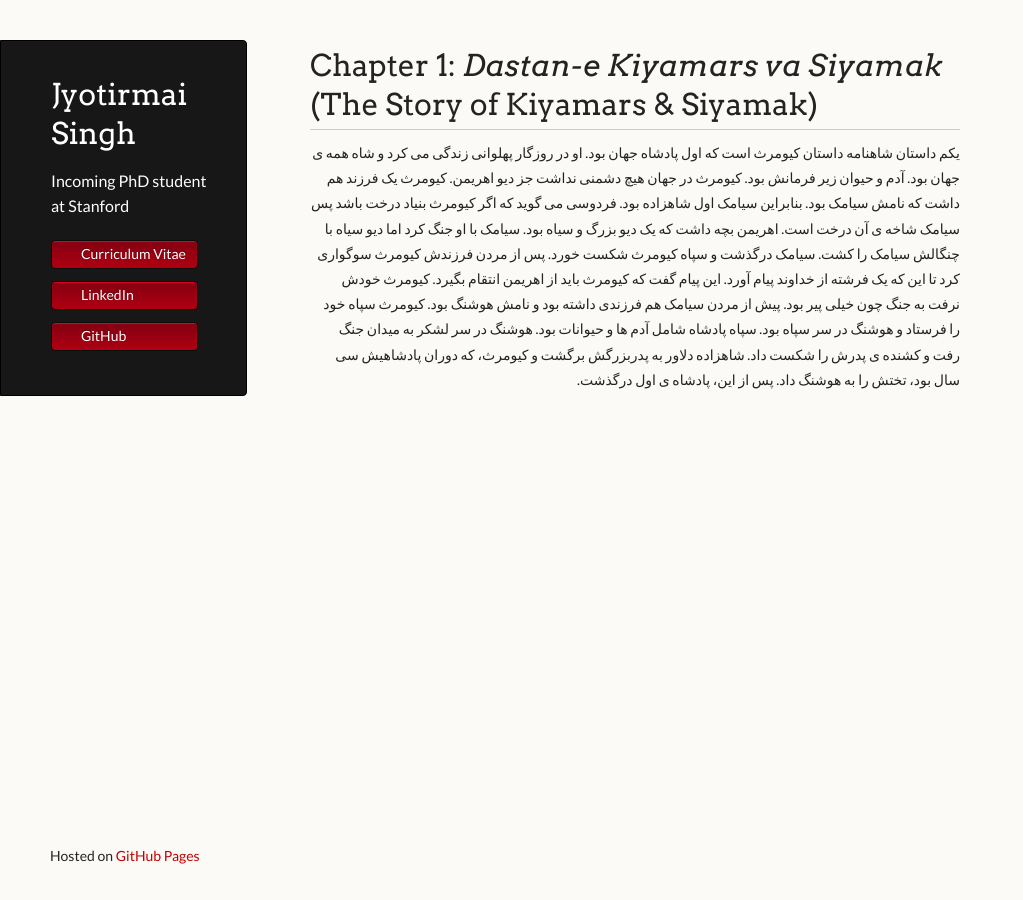
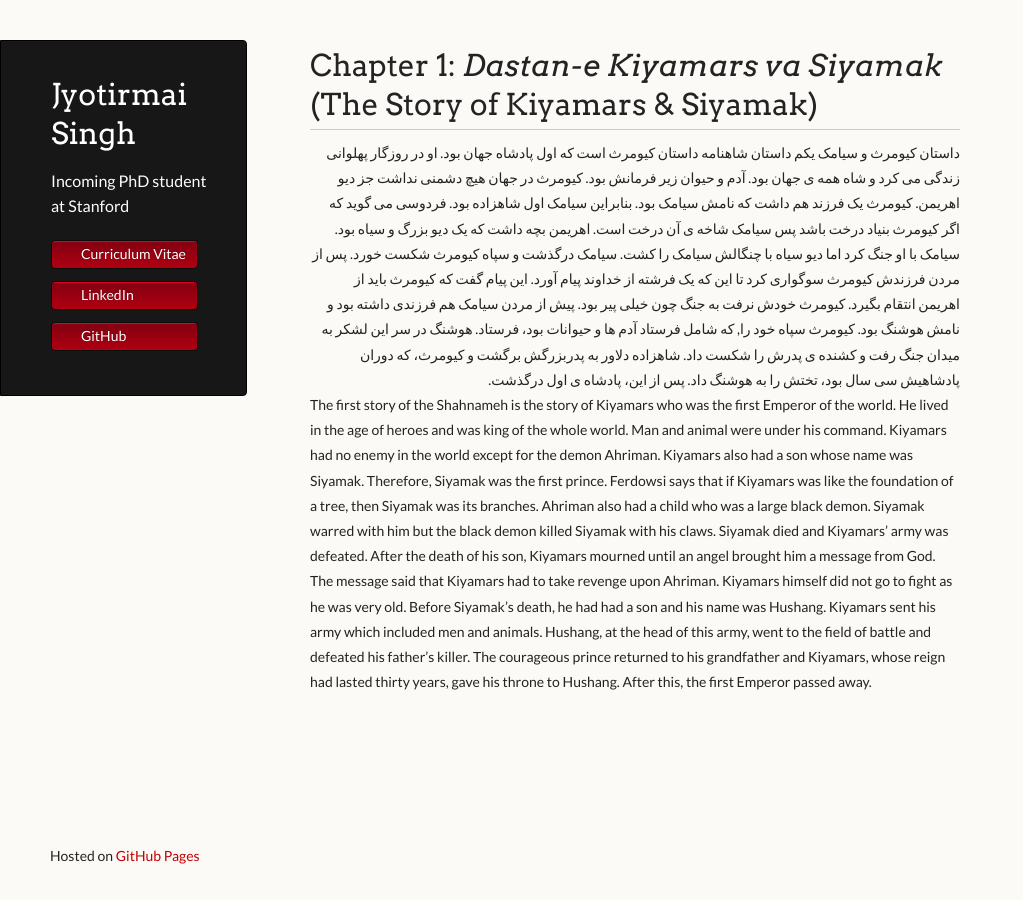
Before and after one commit to joe-singh/joe-singh.github.io, a Jekyll site: the page built from shahnameh/yekom.md, in a window 1280 px wide. Shown: the whole page, without its empty margins (0-1023 px from the left). Built offline with Jekyll 4.4.1, drawn with Linux system fonts in a browser that asks for light colours; our own code applies the rules of GitHub Pages for plain Markdown files.

Commit message:
fix error

```diff
--- a/shahnameh/yekom.md
+++ b/shahnameh/yekom.md
@@ -1,5 +1,10 @@
 # Chapter 1: *Dastan-e Kiyamars va Siyamak* (The Story of Kiyamars & Siyamak)
 
 <div dir="rtl">
-یکم داستان شاهنامه داستان کیومرث است که اول پادشاه جهان بود. او در روزگار پهلوانی زندگی می کرد و شاه همه ی جهان بود. آدم و حیوان زیر فرمانش بود. کیومرث در جهان هیچ دشمنی نداشت جز دیو اهریمن. کیومرث یک فرزند هم داشت که نامش سیامک بود. بنابراین سیامک اول شاهزاده بود. فردوسی می گوید که اگر کیومرث بنیاد درخت باشد پس سیامک شاخه ی آن درخت است. اهریمن بچه داشت که یک دیو بزرگ و سیاه بود. سیامک با او جنگ کرد اما دیو سیاه با چنگالش سیامک را کشت. سیامک درگذشت و سپاه کیومرث شکست خورد. پس از مردن فرزندش کیومرث سوگواری کرد تا این که یک فرشته از خداوند پیام آورد. این پیام گفت که کیومرث باید از اهریمن انتقام بگیرد. کیومرث خودش نرفت به جنگ چون خیلی پیر بود. پیش از مردن سیامک هم فرزندی داشته بود و نامش هوشنگ بود. کیومرث سپاه خود را فرستاد و هوشنگ  در سر سپاه بود. سپاه پادشاه شامل آدم ها و حیوانات بود. هوشنگ در سر لشکر به میدان جنگ رفت و کشنده ی پدرش را شکست داد. شاهزاده دلاور به پدربزرگش برگشت و کیومرث، که دوران پادشاهیش سی سال بود، تختش را به هوشنگ داد. پس از این، پادشاه ی اول درگذشت.
+داستان کیومرث و سیامک
+یکم داستان شاهنامه داستان کیومرث است که اول پادشاه جهان بود. او در روزگار پهلوانی زندگی می کرد و شاه همه ی جهان بود. آدم و حیوان زیر فرمانش بود. کیومرث در جهان هیچ دشمنی نداشت جز دیو اهریمن. کیومرث یک فرزند هم داشت که نامش سیامک بود. بنابراین سیامک اول شاهزاده بود. فردوسی می گوید که اگر کیومرث بنیاد درخت باشد پس سیامک شاخه ی آن درخت است. اهریمن بچه داشت که یک دیو بزرگ و سیاه بود. سیامک با او جنگ کرد اما دیو سیاه با چنگالش سیامک را کشت. سیامک درگذشت و سپاه کیومرث شکست خورد. پس از مردن فرزندش کیومرث سوگواری کرد تا این که یک فرشته از خداوند پیام آورد. این پیام گفت که کیومرث باید از اهریمن انتقام بگیرد. کیومرث خودش نرفت به جنگ چون خیلی پیر بود. پیش از مردن سیامک هم فرزندی داشته بود و نامش هوشنگ بود. کیومرث سپاه خود را, که شامل  فرستاد آدم ها و حیوانات بود، فرستاد. هوشنگ در سر این لشکر به میدان جنگ رفت و کشنده ی پدرش را شکست داد. شاهزاده دلاور به پدربزرگش برگشت و کیومرث، که دوران پادشاهیش
+سی سال بود، تختش را به هوشنگ داد. پس از این، پادشاه ی اول درگذشت.
 </div>
+<div>
+The first story of the Shahnameh is the story of Kiyamars who was the first Emperor of the world. He lived in the age of heroes and was king of the whole world. Man and animal were under his command. Kiyamars had no enemy in the world except for the demon Ahriman. Kiyamars also had a son whose name was Siyamak. Therefore, Siyamak was the first prince. Ferdowsi says that if Kiyamars was like the foundation of a tree, then Siyamak was its branches. Ahriman also had a child who was a large black demon. Siyamak warred with him but  the black demon killed Siyamak with his claws. Siyamak died and Kiyamars’ army was defeated. After the death of his son, Kiyamars mourned until an angel brought him a message from God. The message said that Kiyamars had to take revenge upon Ahriman. Kiyamars himself did not go to fight as he was very old. Before Siyamak’s death, he had had a son and his name was Hushang. Kiyamars sent his army which included men and animals. Hushang, at the head of this army, went to the field of battle and defeated his father’s killer. The courageous prince returned to his grandfather and Kiyamars, whose reign had lasted thirty years, gave his throne to Hushang. After this, the first Emperor passed away.
+</div>
```
